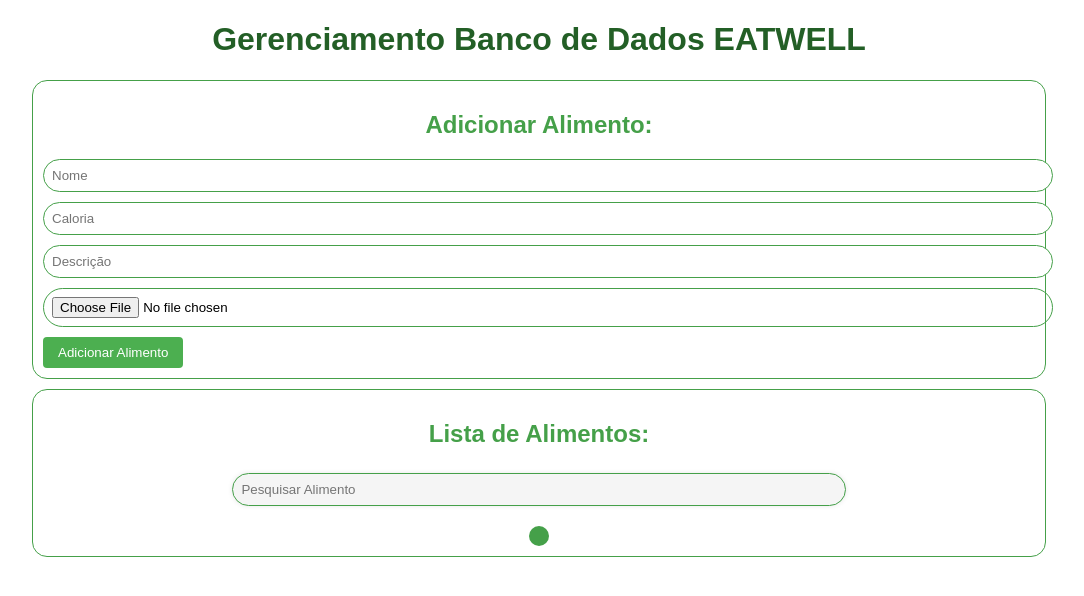
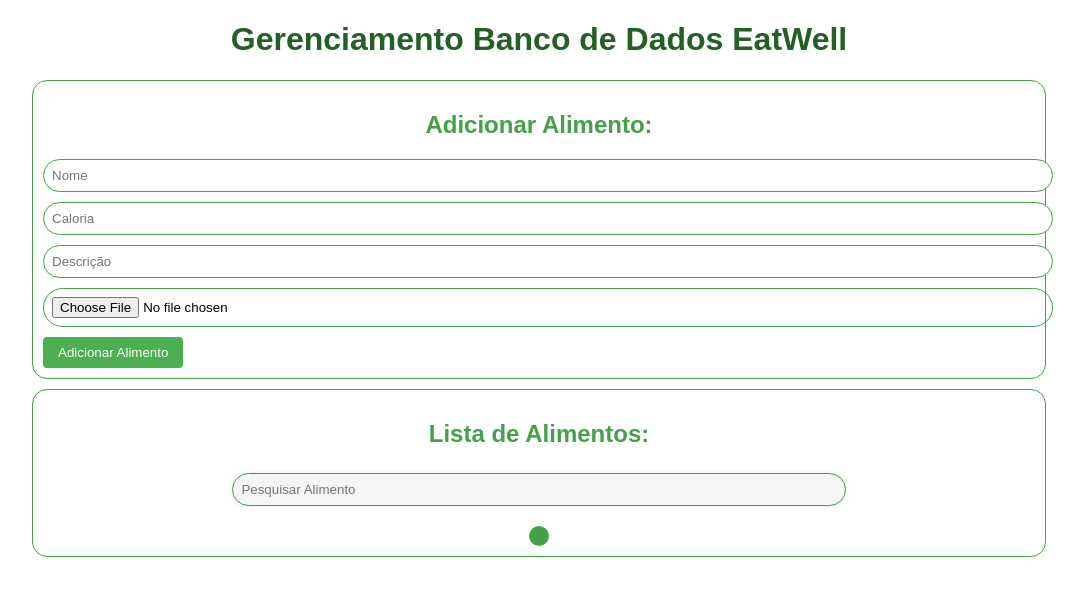
Before and after one commit to Rickvoss/EatWellDBManager, a website: page index.html in a window 1280 px wide. Shown: the whole page, without its empty margins (101-1185 px from the left). Drawn offline with Linux system fonts and the light colour scheme; no server answers.

Commit message:
header name

```diff
--- a/index.html
+++ b/index.html
@@ -9,7 +9,7 @@
 
 </head>
 <body>
-    <h1 style="display: flex; justify-content: center; color: #235f26;">Gerenciamento Banco de Dados EATWELL</h1>
+    <h1 style="display: flex; justify-content: center; color: #235f26;">Gerenciamento Banco de Dados EatWell</h1>
     <div class="adicionaralimento">
         <h2 style="color: #45a049;">Adicionar Alimento:</h2>
         <form id="addAlimentoForm">
```
